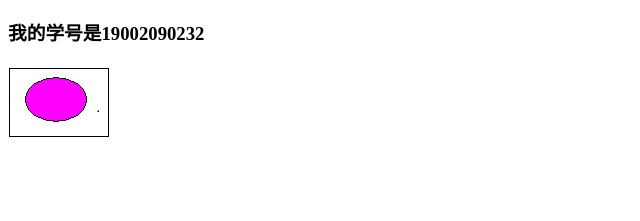
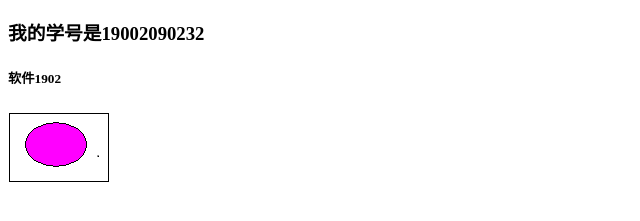
Before and after one commit to ylk19002090323/daolunqianduan, a plain HTML site: page index.html in a window 1280 px wide. Shown: the part 57-278 px from the top of the page, without its empty margins (0-640 px from the left). Drawn offline with Linux system fonts and the light colour scheme.

Commit message:
add a message

```diff
--- a/index.html
+++ b/index.html
@@ -2,6 +2,7 @@
 <body>
 <h1>我叫杨礼坤</h1>
 <h3>我的学号是19002090232</h3>
+<h5>软件1902</h5>
 <img src="1.bmp"/>
 </body>
 </html>
```
